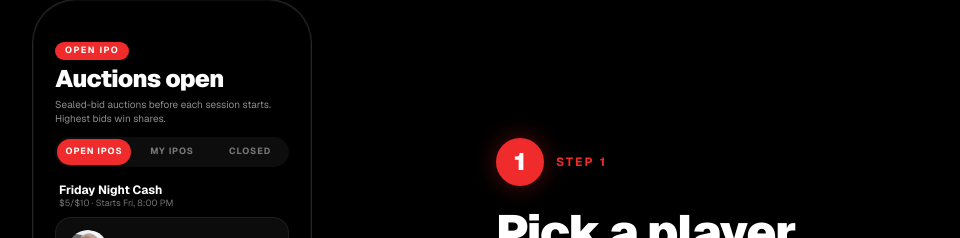
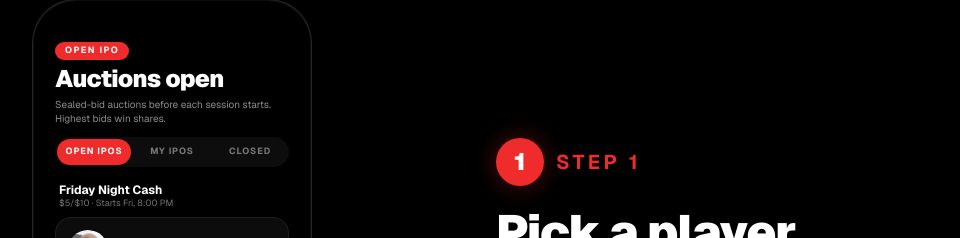
Before and after one commit to sweatspoker/sweats-poker, a Next.js app: page / in a window 1280 px wide. Shown: the part 1208-1446 px from the top of the page, without its empty margins (176-1136 px from the left). Built offline with nearby package versions, Linux system fonts and the light colour scheme; no server answers.

Commit message:
how-it-works: scale Step N label to match body text size

```diff
--- a/src/app/page.tsx
+++ b/src/app/page.tsx
@@ -266,7 +266,7 @@ function HowItWorks() {
                   <div className="size-10 md:size-12 rounded-full bg-[var(--brand-red)] grid place-items-center font-black text-xl md:text-2xl text-white shadow-[0_0_24px_rgba(239,43,43,0.35)]">
                     {s.n}
                   </div>
-                  <div className="text-xs uppercase tracking-[0.18em] text-[var(--brand-red)] font-bold">
+                  <div className="text-lg md:text-xl uppercase tracking-[0.18em] text-[var(--brand-red)] font-bold">
                     Step {s.n}
                   </div>
                 </div>
```
